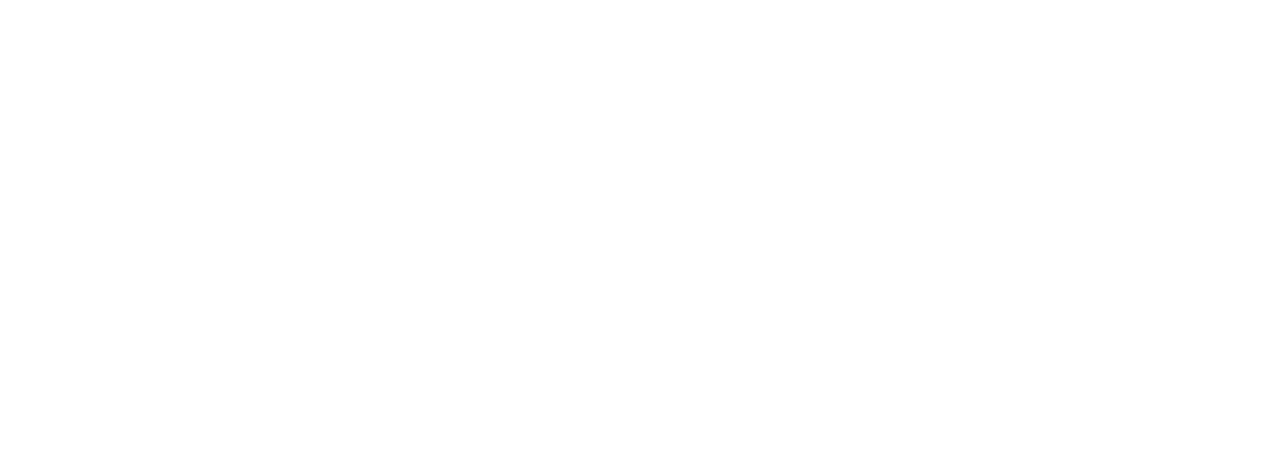
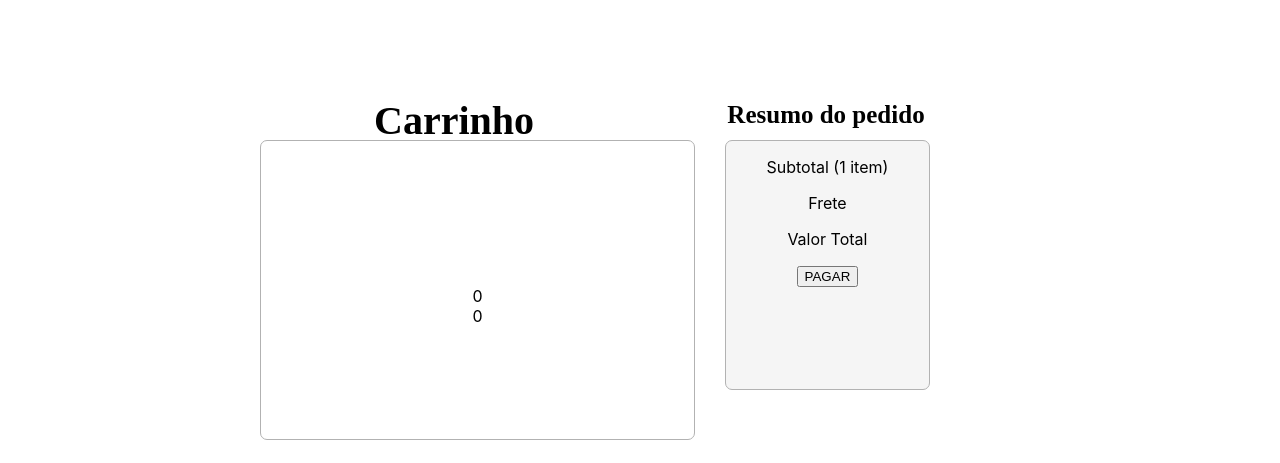
Before and after one commit to alanalima1410/projetoestagio, a React (Create React App) app: page /carrinho/1 in a window 1280 px wide. Before the commit this address had no page. Shown: the part 334-797 px from the top of the page. Built offline with nearby package versions, Linux system fonts and the light colour scheme; no server answers.

Commit message:
carrinho

```diff
--- a/src/componentes/carrinho/carrinho.css
+++ b/src/componentes/carrinho/carrinho.css
@@ -1,25 +1,71 @@
-.container {
-    position: relative;
-    width: 803.5px;
-    height: 62.5px;
-    left: 261px;
-    top: 260px;
-    margin-bottom: 30px ;
+.titulos {
+    height: 50px;
+    display: flex;
+    justify-content: space-between;
+    height: 40px;
+    text-align: center;
+    justify-content: center;
+    margin-top: 100px;
+}
+
+.titulos h1{
+    width: 372px;
+height: 47px;
+left: 261px;
+top: 177px;
+
+font-family: Raleway;
+font-style: normal;
+font-weight: bold;
+font-size: 40px;
+line-height: 47px;
 
 }
-.legend-border {
-    font-size: 1.2em !important;
-    text-align: left !important;
-    width: auto;
-    padding: 0 10px;
-    border-bottom: none;
+.titulos h2{
+    width: 372px;
+height: 47px;
+left: 1234px;
+top: 177px;
+
+font-family: Raleway;
+font-weight: bold;
+font-size: 25px;
+line-height: 47px;
 }
-.menores {
-    position: relative;
-    width: 316.5px;
-    height: 62.5px;
-    left: 261px;
 
+.conteudocarrinho {
+    margin: auto;
+    display:flex;
+    flex-direction: row;
+    margin-top: 30px;
+    margin-left: 260px;
+    margin-right: 350px;
 
 
 }
+
+.carrinho {
+    justify-content: center;
+    display: flex;
+    flex-direction: column;
+    width: 850px;
+    height: 300px;
+left: 261px;
+top: 262px;
+
+border: 1px solid #B2B2B2;
+box-sizing: border-box;
+border-radius: 7px;
+
+}
+
+.pedido {
+    width:400px;
+    height: 250px;
+    border: 1px solid #B2B2B2;
+box-sizing: border-box;
+border-radius: 7px;
+background: #f5f5f5;
+margin-left: 30px;
+
+}
--- a/src/componentes/carrinho/index.tsx
+++ b/src/componentes/carrinho/index.tsx
@@ -1,39 +1,87 @@
-import React from 'react';
+import { Alert, Button, TextField, Snackbar } from '@mui/material';
+import { ProdutoDTO } from 'dtos/produtosDTO';
+import React, { useState, useEffect } from 'react';
+import { useParams } from 'react-router-dom';
+import { NodeAPI } from 'services/Service';
 import './carrinho.css';
 
-function Carrinho (){
-    return(
-        <>
-                <div>
-           <h1>Carrinho</h1>
+ export function Carrinho() {
 
+  const [nome, setNome] = useState<string>('');
+  const [valor, setValor] = useState<number>(0);
+  const [imagem, setImagem] = useState<string>('');
+  const [idcor, setIdcor] = useState<number>(0);
+  const [idmarca, setIdmarca] = useState<number>(0);
+  const { id } = useParams();
+  //const navigate = useNavigate();
+
+
+  async function getCarrinhoById() {
+          try{
+              const resposta = await NodeAPI.get(`${process.env.REACT_APP_API_URL}/produto/${id}`);
+              // const date = new Date().toISOString().split('T')[0];
+              //const parsedDate = date.split('-')
+              //setName(`${parsedDate[2]}/${parsedDate[1]}/${parsedDate[0]}`);
+              // setName(date.replace(/-/g, '/'));
+              setNome(resposta.data.nome)
+              setValor(resposta.data.valor)
+              setImagem(resposta.data.imagem)
+              setIdcor(resposta.data.idcor)
+              setIdmarca(resposta.data.idmarca)
+          }catch(erro){
+              console.log(erro);
+          }
+      }
+
+
+
+
+     useEffect(() => {
+      getCarrinhoById();
+    }, []);
+
+  return(
+
+<>
+<div className='titulos'>
+
+<h1 className='title'>Carrinho</h1>
+<h2 className='titlepedido'>Resumo do pedido</h2>
+</div>
+
+<div className='conteudocarrinho'>
+    <div className='carrinho'>
+
+        {/* <div className='imagem'></div> */}
+        <p className='descricao'></p>
+            <span>{nome}</span>
+            <span>{idmarca}</span>
+            <span>{idcor}</span>
+            <span>{imagem}</span>
+        </div>
+        <div className='pedido'>
+        <p>Subtotal (1 item)</p>
+        <p>Frete</p>
+        <p>Valor Total</p>
+        <button>PAGAR</button>
+
+        </div>
         </div>
 
 
-            <div className="container">
-                <fieldset className="fieldset-border">
-                <legend className="legend-border">Nome do Produto</legend>
-                </fieldset>
-                <fieldset className="fieldset-border">
-                <legend className="legend-border">Marca</legend>
-                </fieldset>
-            </div>
-            <div className="container">
-                <fieldset className="menores">
-                <legend className="legend-border">Valor</legend>
-                </fieldset>
-                <fieldset className="menores">
-                <legend className="legend-border">Cor</legend>
-                </fieldset>
-                <fieldset className="menores">
-                <legend className="legend-border">Data de cadastro</legend>
-                </fieldset>
-                <button className='button'>
-               Pagar
-            </button>
-            </div>
+
         </>
-    )
+
+//     <Button
+//     variant={'contained'}
+//     style={{
+//       height: '50px',
+//       width: '100px',
+//       backgroundColor: 'blue',
+//     }}
+//     onClick={getCarrinhoById}
+//   >
+//     {'editar'}
+//   </Button>
+  );
 }
-
-export default Carrinho
--- a/src/componentes/produto/index.tsx
+++ b/src/componentes/produto/index.tsx
@@ -49,7 +49,7 @@
             </Button>
 
             <IconButton aria-label="carrinho"></IconButton>
-           <Button variant="outlined"onClick={()=>{window.location.replace('/carrinho')}}><AddShoppingCartIcon />
+           <Button variant="outlined"onClick={()=>{window.location.replace('/carrinho/'+produtoDTO.id)}}><AddShoppingCartIcon />
             </Button>
 
             </div>
--- a/src/routes/editarproduto/index.tsx
+++ b/src/routes/editarproduto/index.tsx
@@ -17,7 +17,7 @@
 
 
   async function EditarprodutoById() {
-    const editarProduto = new ProdutoDTO(nome,valor,imagem,idcor,idmarca,Number(id));
+    const editarProduto = new ProdutoDTO(nome, valor, imagem, idcor, idmarca, Number(id));
 
     try {
       await NodeAPI.put(
@@ -34,7 +34,7 @@
 
 
   async function getProdutoById() {
-          try{
+    try {
       const resposta = await NodeAPI.get(`${process.env.REACT_APP_API_URL}/produto/${id}`);
       // const date = new Date().toISOString().split('T')[0];
       //const parsedDate = date.split('-')
@@ -45,7 +45,7 @@
       setImagem(resposta.data.imagem)
       setIdcor(resposta.data.idcor)
       setIdmarca(resposta.data.idmarca)
-          }catch(erro){
+    } catch (erro) {
       console.log(erro);
     }
   }
--- a/src/routes/home/index.tsx
+++ b/src/routes/home/index.tsx
@@ -3,7 +3,6 @@
 import { Link } from 'react-router-dom';
 import Produto from '../../componentes/produto';
 //import { Adicionarproduto } from 'routes/adicionarproduto';
-import Carrinho from "../../componentes/carrinho/index";
 import { Button } from '@mui/material';
 import AddCircleIcon from '@mui/icons-material/AddCircle';
 import { NodeAPI } from '../../services/Service';
--- a/src/routes/index.tsx
+++ b/src/routes/index.tsx
@@ -2,9 +2,10 @@
 import { Route, Routes } from "react-router-dom";
 import Home from "./home";
 
-import Carrinho from "../componentes/carrinho/index";
+//import Carrinho from "../componentes/carrinho/index";
 import { Editarproduto } from "./editarproduto/index";
 import { Adicionarproduto } from "./adicionarproduto";
+import { Carrinho } from "componentes/carrinho";
 
 
 const MinhasRotas = () => {
@@ -14,7 +15,7 @@
            < Route index element={<Home/>}/>
             <Route path="/editarproduto/:id" element={<Editarproduto/>}/>
             <Route path="/adicionarproduto" element={<Adicionarproduto/>}/>
-            <Route path="/carrinho" element={<Carrinho/>}/>
+            <Route path="/carrinho/:id" element={<Carrinho/>}/>
             </Routes>
 
     )
```
Also changed, not shown: src/routes/adicionarproduto/index.tsx (+12 -12 lines). Lines whose indentation alone changed are shown as unchanged.
